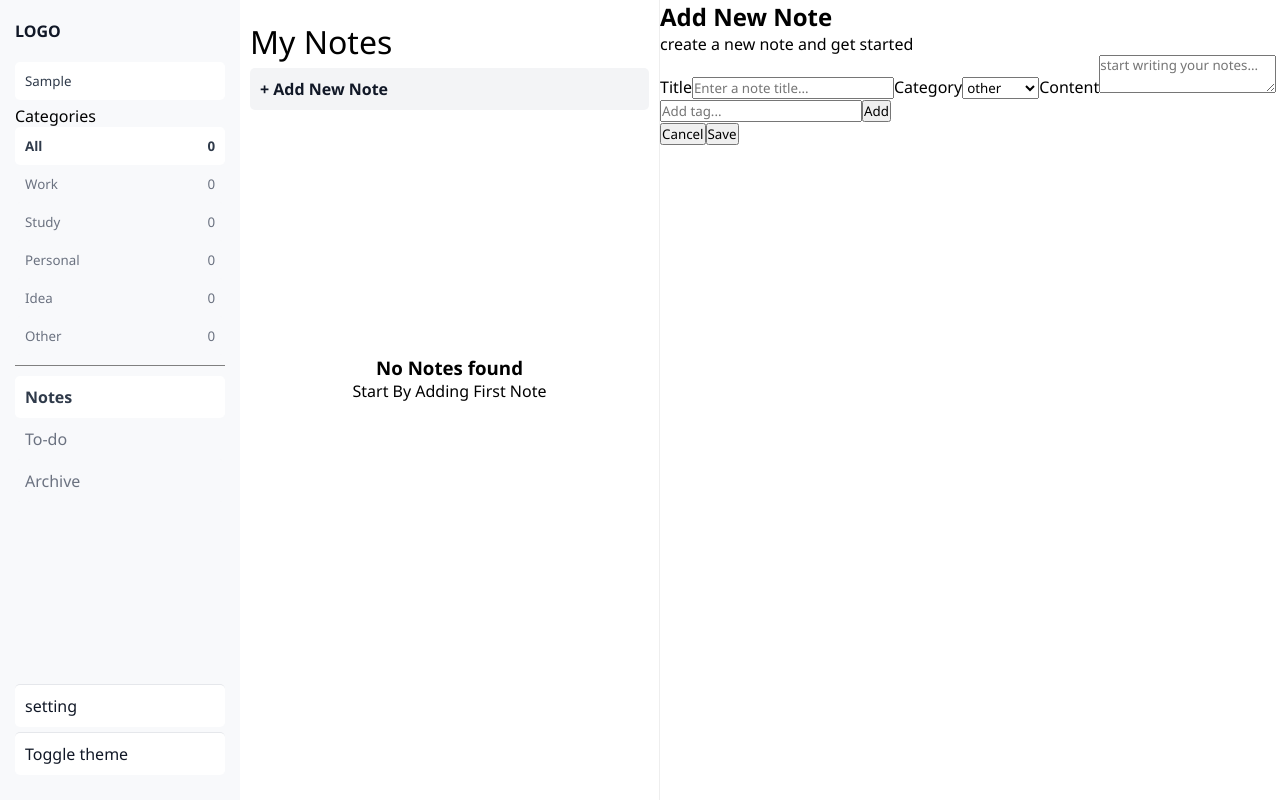
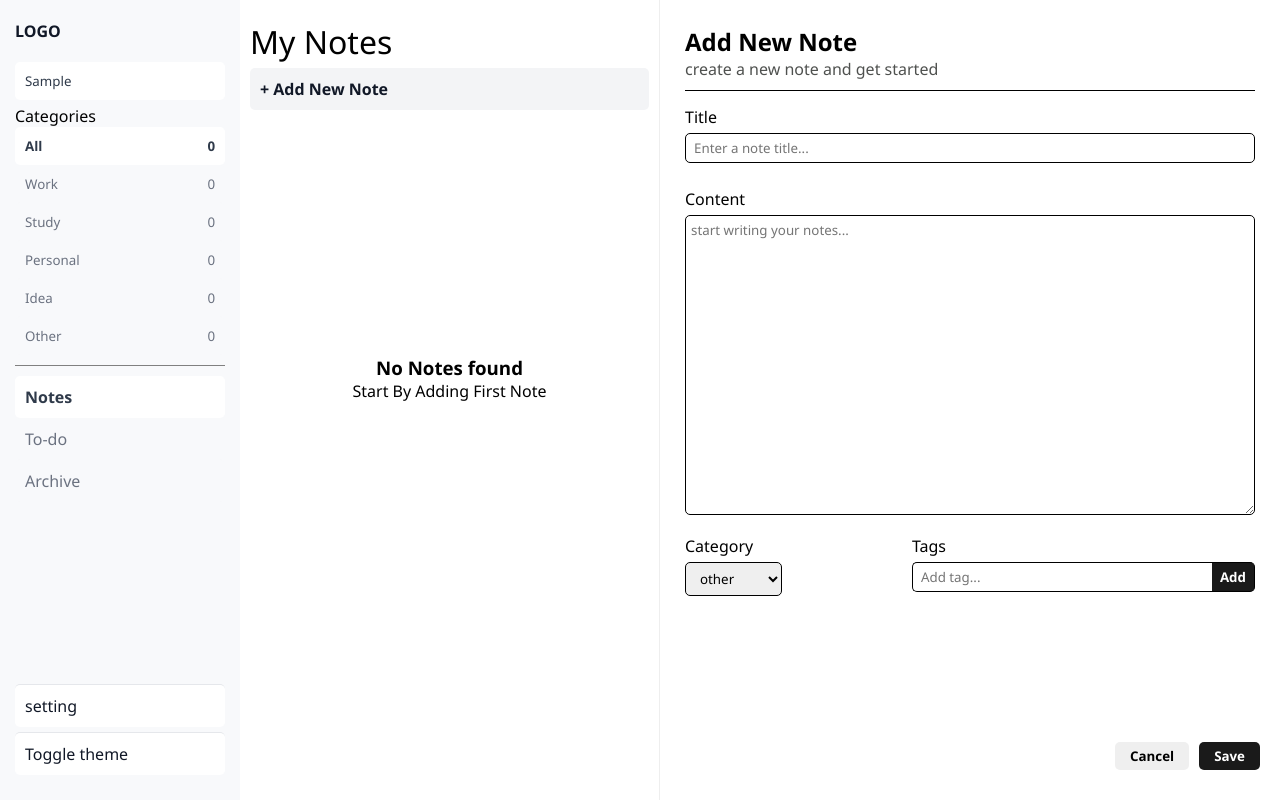
Before and after one commit to Ayush-fs-bit/react-notes-app, a React (Create React App) app: page / in a window 1280 px wide. Both pictures are taken after typing "Sample" into the empty fields and a click on the button "+ Add New Note". Built offline with nearby package versions, Linux system fonts and the light colour scheme.

Commit message:
style: design and polish note form UI with categories and tags

```diff
--- a/src/Noteform.js
+++ b/src/Noteform.js
@@ -1,11 +1,11 @@
 import { useEffect, useState } from "react";
 
-const Noteform = ({ onAddNote, noteToEdit,onUpdateNote,onCancel}) => {
+const Noteform = ({ onAddNote, noteToEdit, onUpdateNote, onCancel }) => {
   const [category, setCategory] = useState('other');
   const [title, setTitle] = useState('');
   const [content, setContent] = useState('');
-  const [tagsInput,setTagsInput]=useState('');
-  const [tags,setTags]=useState([]);
+  const [tagsInput, setTagsInput] = useState('');
+  const [tags, setTags] = useState([]);
 
 
 
@@ -22,14 +22,14 @@ const Noteform = ({ onAddNote, noteToEdit,onUpdateNote,onCancel}) => {
 
   function handleSubmit() {
     if (noteToEdit) {
-      if(!content.trim())return;
+      if (!content.trim()) return;
       onUpdateNote({
-        id:noteToEdit.id,
+        id: noteToEdit.id,
         title,
         content,
         category,
-        isArchived:noteToEdit.isArchived,
-        tags:tags
+        isArchived: noteToEdit.isArchived,
+        tags: tags
       })
     } else {
       if (!content.trim()) return;
@@ -38,8 +38,8 @@ const Noteform = ({ onAddNote, noteToEdit,onUpdateNote,onCancel}) => {
         title,
         content,
         category,
-        isArchived:false,
-        tags:tags
+        isArchived: false,
+        tags: tags
       })
       setTitle('');
       setContent('');
@@ -55,16 +55,16 @@ const Noteform = ({ onAddNote, noteToEdit,onUpdateNote,onCancel}) => {
     onCancel && onCancel();
   }
 
-  function handleTagAddition(){
-    if(!tagsInput)return;
+  function handleTagAddition() {
+    if (!tagsInput) return;
 
-    setTags((prev)=>[...prev,tagsInput]);
+    setTags((prev) => [...prev, tagsInput]);
     setTagsInput('');
   }
 
   return (
     <div className="note-form">
-      <header>
+      <header className="note-form-head">
         <h2>{noteToEdit ? "Edit Note" : "Add New Note"}</h2>
         <p>{noteToEdit ? "update your note" : "create a new note and get started"}</p>
       </header>
@@ -74,27 +74,45 @@ const Noteform = ({ onAddNote, noteToEdit,onUpdateNote,onCancel}) => {
       }}>
         <label htmlFor="formTitle">Title</label>
         <input type="text" id="formTitle" placeholder="Enter a note title..." value={title} onChange={(e) => setTitle(e.target.value)} />
+
+
+
+        <label htmlFor="formContent">Content</label>
+        <textarea id="formContent" placeholder="start writing your notes..." value={content} onChange={(e) => setContent(e.target.value)}></textarea>
+
+
+
+
+        <div className="form-partesian">
+          <div className="left">
             <label htmlFor="formCategories">Category</label>
             <select id="formCategories" value={category} onChange={(e) => setCategory(e.target.value)}>
-          <option value={'other'}>other</option>
-          <option value={'work'}>work</option>
-          <option value={'study'}>study</option>
-          <option value={'personal'}>personal</option>
-          <option value={'idea'}>idea</option>
+              <option className="option" value={'other'}>other</option>
+              <option className="option" value={'work'}>work</option>
+              <option className="option" value={'study'}>study</option>
+              <option className="option" value={'personal'}>personal</option>
+              <option className="option" value={'idea'}>idea</option>
 
             </select>
-        <label htmlFor="formContent">Content</label>
-        <textarea id="formContent" placeholder="start writing your notes..." value={content} onChange={(e) => setContent(e.target.value)}></textarea>
+          </div>
+          <div className="right">
             <div className="form-tags-container">
-          <input type="text" placeholder="Add tag..." id="formTag" value={tagsInput} onChange={(e)=>setTagsInput(e.target.value.trim())}/>
+              <label htmlFor="tagInput">Tags</label>
+              <input type="text" placeholder="Add tag..." id="tagInput" value={tagsInput} onChange={(e) => setTagsInput(e.target.value.trim())} />
               <button type="button" onClick={handleTagAddition}>Add</button></div>
             <div className="added-tags">
-          {tags.map((t)=>{
-           return <div key={t}>{t}</div>
+              {tags.map((t) => {
+                return <span className="form-tags" key={t}>{t}</span>
               })}
             </div>
-        <button type="button" onClick={handleCancel}>Cancel</button>
-        <button type="submit">Save</button>
+          </div>
+        </div>
+
+
+        <div className="form-buttons">
+        <button type="button" onClick={handleCancel} className="cancel-btn">Cancel</button>
+        <button type="submit" className="save-btn">Save</button>
+        </div>
       </form>
 
     </div>);
--- a/src/index.css
+++ b/src/index.css
@@ -1,18 +1,19 @@
-.sidebar{
+.sidebar {
   height: 100vh;
-  display:flex;
+  display: flex;
   flex-direction: column;
   justify-content: space-between;
   padding: 20px 15px;
   /* border-right:1px solid #eee; */
   background: #F8F9FB;
 }
-.sidebar .bottom p{
-  padding:10px 0;
+
+.sidebar .bottom p {
+  padding: 10px 0;
 }
 
-.sidebar input{
-  display:block;
+.sidebar input {
+  display: block;
   background-color: #ffffff;
   color: #2F3A4A;
   border: none;
@@ -21,32 +22,36 @@
   border-radius: 5px;
   margin-bottom: 5px;
 }
-.sidebar-categories{
+
+.sidebar-categories {
   display: flex;
   flex-direction: column;
   border-bottom: 1px solid gray;
   padding-bottom: 10px;
   margin-bottom: 10px;
 }
-.sidebar-categories button{
+
+.sidebar-categories button {
   display: flex;
   justify-content: space-between;
- padding:10px;
+  padding: 10px;
   border: none;
- background-color:#F8F9FB;
+  background-color: #F8F9FB;
   color: #6B7280;
   border-radius: 5px;
 
 }
-.sidebar-categories .selected{
+
+.sidebar-categories .selected {
   background: #ffffff;
   color: #2F3A4A;
   font-weight: 600;
 }
-.nav-link{
-padding:10px;
+
+.nav-link {
+  padding: 10px;
   border: none;
- background-color:#F8F9FB;
+  background-color: #F8F9FB;
   color: #6B7280;
   border-radius: 5px;
   text-decoration: none;
@@ -55,13 +60,14 @@ padding:10px;
   display: flex;
   align-items: center;
 }
-.nav-link.selected{
+
+.nav-link.selected {
   background: #ffffff;
   color: #2F3A4A;
   font-weight: 600;
 }
 
-.sidebar .bottom  p{
+.sidebar .bottom p {
   border-top: 1px solid #E5E7EB;
   padding: 10px;
   color: #111827;
@@ -71,120 +77,267 @@ padding:10px;
 }
 
 
-.logo{
+.logo {
   padding-top: 0;
   padding-bottom: 20px;
   color: #111827;
   font-weight: 600;
 }
-*{
+
+* {
   box-sizing: border-box;
   margin: 0;
   padding: 0;
   font-family: 'Segoe UI', Tahoma, Geneva, Verdana, sans-serif;
 }
-.App{
+
+.App {
   display: grid;
   min-height: 100vh;
-  grid-template-columns:240px 420px 1fr;
+  grid-template-columns: 240px 420px 1fr;
 }
-.preview{
+
+.preview {
   padding: 20px;
 }
-.main{
+
+.main {
   padding: 20px 10px;
-  border-right:1px solid #eee;
+  border-right: 1px solid #eee;
 }
-.main-header input{
+
+.main-header input {
   width: 100%;
   text-align: start;
-  padding:5px 8px;
+  padding: 5px 8px;
   margin: 5px 0;
 }
-.main-heading{
-  font-weight:500;
+
+.main-heading {
+  font-weight: 500;
 }
-.note-card{
-  padding:10px 15px ;
-  background-color:#FCFCFC;
+
+.note-card {
+  padding: 10px 15px;
+  background-color: #FCFCFC;
   margin-bottom: 5px;
   border-radius: 5px;
 }
-.tags-container{
+
+.tags-container {
   display: flex;
   flex-wrap: wrap;
   gap: 5px;
 }
-.note-card.selected{
+
+.note-card.selected {
   background-color: #F5F6F5;
 }
- .add-note-btn{
+
+.add-note-btn {
   background-color: #F3F4F6;
   border: none;
   width: 100%;
   text-align: start;
-  padding:10px 10px;
+  padding: 10px 10px;
   margin: 5px 0;
   border-radius: 5px;
   font-size: 16px;
   font-weight: 600;
   color: #111827;
-  cursor:pointer;
+  cursor: pointer;
 }
-.add-note-btn:hover{
+
+.add-note-btn:hover {
   background-color: #E5E7EB;
 }
-.note-title{
-  color:#4F514F;
+
+.note-title {
+  color: #4F514F;
   padding-bottom: 5px;
 }
-.note-content{
-  color:#8F918E;
+
+.note-content {
+  color: #8F918E;
   padding-bottom: 5px;
   font-size: 13px;
 }
-.note-card.selected .note-title{
+
+.note-card.selected .note-title {
   color: black;
 }
-.note-card.selected .note-content{
-  color:#4F514F;
+
+.note-card.selected .note-content {
+  color: #4F514F;
 }
-.note-card.selected .tags{
+
+.note-card.selected .tags {
   background-color: #D5D6D5;
-  color:#4F514F ;
+  color: #4F514F;
 }
-.tags{
+
+.tags {
   background-color: #F2F2F2;
   color: #8F918E;
-padding:2px 5px;
+  padding: 2px 5px;
   font-size: 13px;
   border-radius: 5px;
   cursor: pointer;
 }
-.tag-filter-msg{
+
+.tag-filter-msg {
   display: flex;
   justify-content: space-between;
-  margin:10px 0;
+  margin: 10px 0;
   align-items: center;
 }
-.tag-filter-msg p{
+
+.tag-filter-msg p {
   font-size: 18px;
 }
-.tag-filter-msg button{
+
+.tag-filter-msg button {
   padding: 3px 10px;
-  background-color:#F3F4F6;
+  background-color: #F3F4F6;
   border: none;
   border-radius: 5px;
   font-weight: 600;
   text-align: center;
 }
-.tag-filter-msg button:hover{
+
+.tag-filter-msg button:hover {
   background-color: #E5E7EB;
 }
 
-.empty-state{
-  padding-top:30vh;
+.empty-state {
+  padding-top: 30vh;
   width: 200px;
   margin: 0 auto;
   text-align: center;
 }
+
+.note-form {
+  padding: 25px;
+  position: relative;
+  width: 100%;
+  height: 100%;
+}
+
+.note-form-head p {
+  color: #4F514F;
+}
+
+.note-form header {
+  border-bottom: 1px solid hsl(0, 0%, 0%);
+  padding-bottom: 10px;
+}
+
+form label {
+  margin-top: 10px;
+  display: block;
+  padding: 5px 0;
+}
+
+#formTitle {
+  width: 100%;
+  padding: 5px 8px;
+  margin-bottom: 10px;
+  border: 1.5px solid hsl(0, 0%, 0%);
+  border-radius: 5px;
+}
+
+.form-partesian {
+  display: flex;
+  justify-content: space-between;
+  gap: 20px;
+}
+
+form textarea {
+
+  width: 100%;
+  height: 300px;
+  padding: 5px;
+  border: 1.5px solid hsl(0, 0%, 0%);
+  border-radius: 5px;
+}
+
+form select {
+  padding: 6px 10px;
+  text-align: start;
+  border: 1.5px solid hsl(0, 0%, 0%);
+  border-radius: 5px;
+}
+
+#tagInput {
+  padding: 5px 8px;
+  width: 300px;
+  border: 1.5px solid hsl(0, 0%, 0%);
+  border-top-left-radius: 5px;
+  border-top-right-radius: none;
+  border-bottom-right-radius: none;
+  border-bottom-left-radius: 5px;
+  border-right: none;
+}
+
+.form-tags-container button {
+  padding: 5px 8px;
+  background-color: hsl(0, 0%, 10%);
+  color: white;
+  font-weight: 600;
+  border: 1.5px solid hsl(0, 0%, 0%);
+  border-top-left-radius: none;
+  border-top-right-radius: 5px;
+  border-bottom-right-radius:5px;
+  border-bottom-left-radius: none;
+  border-left: none;
+}
+
+.added-tags {
+  display: flex;
+  flex-wrap: wrap;
+  gap: 5px;
+  margin-top: 5px;
+}
+
+.form-tags {
+  padding: 2px 10px;
+  background-color: #F3F4F6;
+  border-radius: 5px;
+}
+
+.form-buttons {
+  position: absolute;
+  bottom: 30px;
+  right: 20px;
+}
+
+.cancel-btn {
+  padding: 5px 15px;
+  margin-right: 10px;
+  border: none;
+  border-radius: 5px;
+  font-weight: 600;
+}
+
+.save-btn {
+  padding: 5px 15px;
+  border: none;
+  border-radius: 5px;
+  background-color: hsl(0, 0%, 10%);
+  color: white;
+  font-weight: 600;
+}
+.save-btn:hover{
+  background-color: hsl(0, 0%, 15%);
+  cursor: pointer;
+}
+.cancel-btn:hover{
+  background-color: rgb(253, 90, 90);
+  cursor: pointer;
+}
+.option{
+  background-color: #E5E7EB;
+}
+.option:hover{
+  background-color: #eee;
+}
```
Lines whose indentation alone changed are shown as unchanged.
